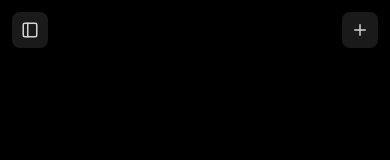
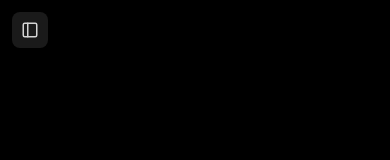
Before and after one commit to dutaalamin/kora, a React (Vite) app: page / in a window 390 px wide. Shown: the top 160 px of the page. Built offline with nearby package versions, Linux system fonts and the light colour scheme.

Commit message:
Hapus tombol + di kanan atas pada mobile

```diff
--- a/src/App.tsx
+++ b/src/App.tsx
@@ -1,7 +1,7 @@
 import { useEffect, useRef, useState } from "react";
 import {
   Send, Loader2, Copy, Check, RotateCw,
-  Plus, PanelLeft, Trash2, SquarePen,
+  PanelLeft, Trash2, SquarePen,
 } from "lucide-react";
 import {
   kirimChat, idBaru, judulDari, muatSemua, simpanSemua,
@@ -263,9 +263,8 @@
 
       {/* Area utama */}
       <div className="flex min-w-0 flex-1 flex-col bg-black">
-        {/* Open-sidebar buttons (shown when sidebar is closed) */}
+        {/* Open-sidebar button (shown when sidebar is closed) */}
         {!sidebar && (
-          <>
           <button
             onClick={() => setSidebar(true)}
             className="fixed left-3 top-3 z-20 flex h-9 w-9 items-center justify-center rounded-lg bg-[#1a1a1a] text-neutral-300 transition hover:bg-[#242424] hover:text-white"
@@ -273,14 +272,6 @@
           >
             <PanelLeft size={18} />
           </button>
-            <button
-              onClick={newChat}
-              className="fixed right-3 top-3 z-20 flex h-9 w-9 items-center justify-center rounded-lg bg-[#1a1a1a] text-neutral-300 transition hover:bg-[#242424] hover:text-white md:hidden"
-              aria-label="New chat"
-            >
-              <Plus size={18} />
-            </button>
-          </>
         )}
 
         {/* Conversation */}
```
Lines whose indentation alone changed are shown as unchanged.
